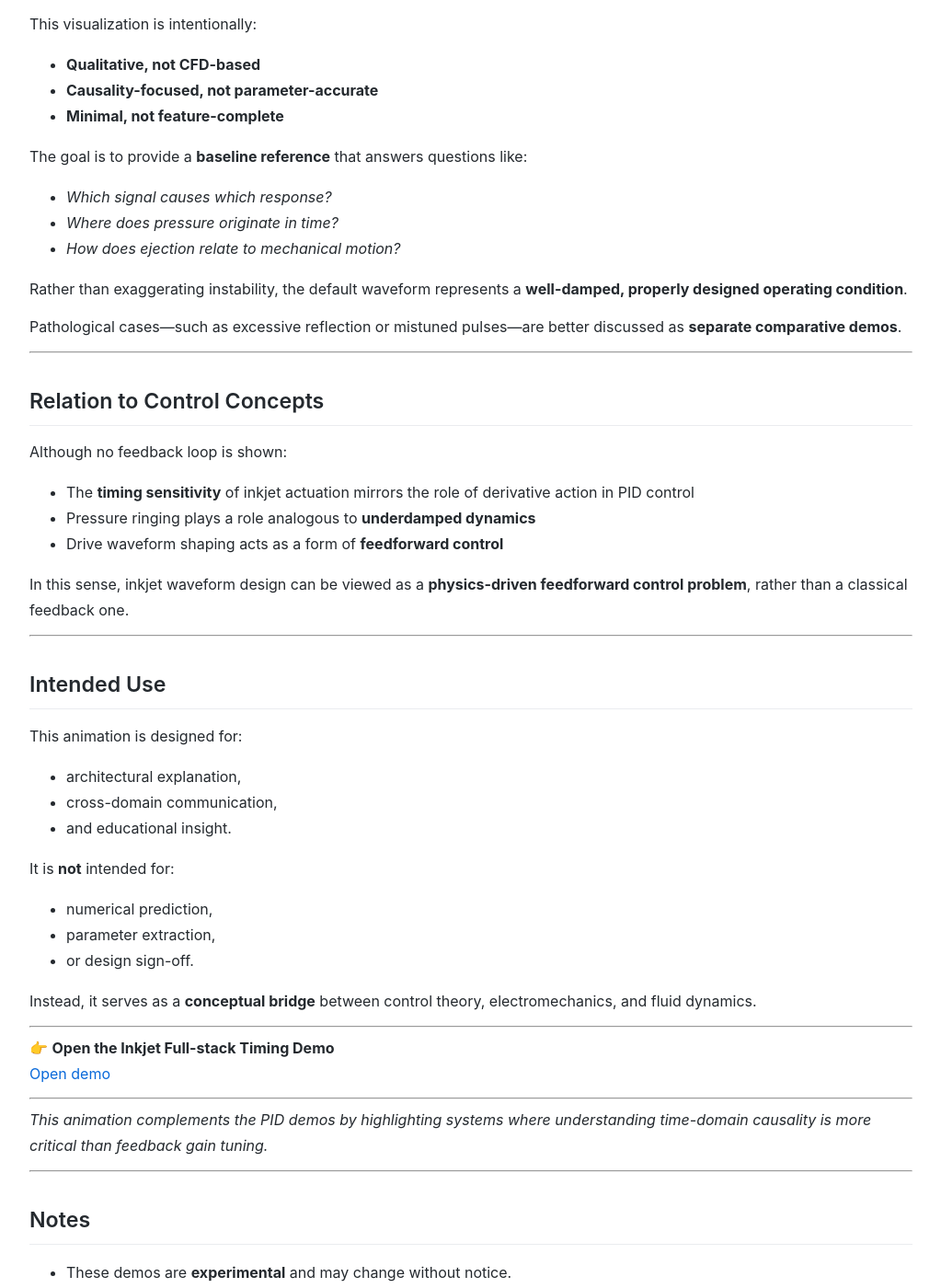
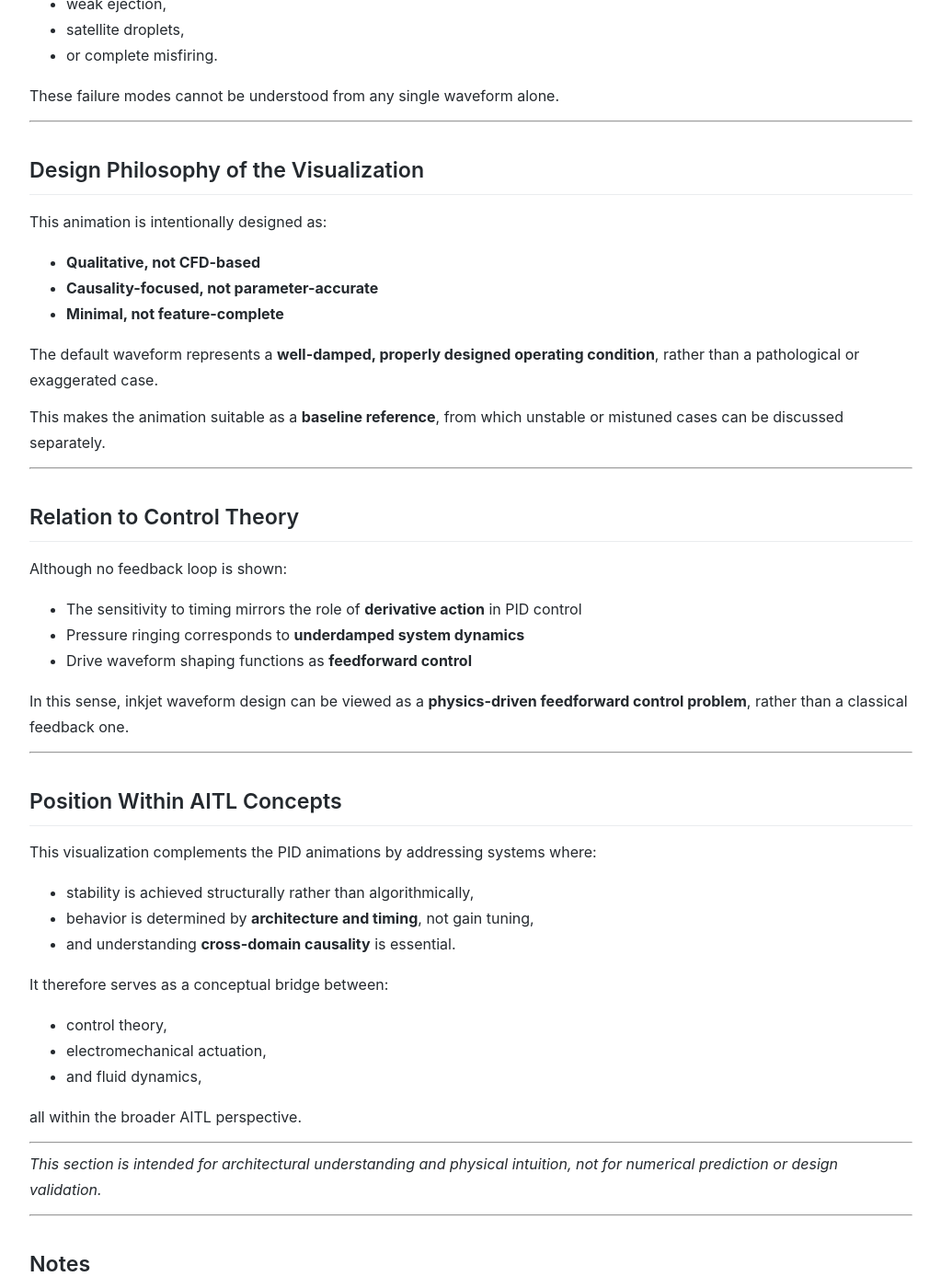
Before and after one commit to Samizo-AITL/aitl-animation-demos, a Jekyll site: the page built from index.md, in a window 1280 px wide and 1400 px high, scrolled down 11908 px. Shown: the whole window at 92% size, without its empty margins (128-1151 px from the left). Built offline with Jekyll 4.4.1, drawn with Linux system fonts in a browser that asks for light colours; some of the changed text lies outside the part shown.

Commit message:
Update index.md

```diff
--- a/index.md
+++ b/index.md
@@ -342,79 +342,84 @@
 
 > **Causality across electrical, mechanical, and fluid domains.**
 
-This section introduces an animation that visualizes this **full-stack
-time-domain causality** in a simplified but physically consistent manner.
+This section introduces a conceptual animation that visualizes this
+**full-stack time-domain causality** in a simplified but physically
+consistent manner.
 
 ---
 
-## Inkjet Full-stack Timing Animation (Conceptual)
+## Inkjet Full-stack Timing (Conceptual Overview)
 
-The inkjet system involves a tightly coupled sequence:
+An inkjet printhead operates through a tightly coupled sequence:
 
 1. **Electrical drive**
    Drive voltage waveform $V(t)$ applied to a piezoelectric actuator
+
 2. **Electrical response**
-   Current $I(t)$ associated with capacitive and dynamic effects
+   Current $I(t)$ associated with capacitive loading and dynamic effects
+
 3. **Mechanical deformation**
-   Actuator displacement $\Delta x(t)$
+   Actuator displacement $\Delta x(t)$ caused by the piezoelectric strain
+
 4. **Acoustic pressure generation**
-   Pressure $P(t)$ inside the ink channel
+   Pressure $P(t)$ induced inside the ink channel by rapid volume change
+
 5. **Fluid response**
-   Ink ejection ($Q_{\text{out}}$) and refill ($Q_{\text{in}}$)
+   Ink ejection ($Q_{\text{out}}$) followed by refill ($Q_{\text{in}}$)
 
-Unlike PID control, this process is **largely open-loop** and relies on
-precise **timing alignment** rather than feedback correction.
+All signals are aligned on a **common time axis**, making the causal
+relationships explicit.
 
 ---
 
-## Why Timing Matters More Than Feedback
+## Why Timing Dominates Over Feedback
 
-In inkjet actuation:
+Unlike classical control systems:
 
-- Pressure waves **reflect** inside the ink channel
-- Mechanical motion and fluid inertia introduce **phase delays**
-- Improper timing leads to:
-  - weak ejection,
-  - satellite droplets,
-  - or misfiring
+- Inkjet actuation is largely **open-loop**
+- There is no time for feedback correction during droplet ejection
+- Pressure waves **reflect and interfere** inside the ink channel
 
-These effects cannot be understood from a single waveform alone.
+As a result, performance depends primarily on **timing alignment**:
 
-The animation therefore displays **all relevant signals stacked on a
-common time axis**, making their causal relationships explicit.
+- drive pulse edges,
+- mechanical response delay,
+- acoustic propagation and reflection,
+- and fluid inertia.
+
+Improper timing leads to:
+- weak ejection,
+- satellite droplets,
+- or complete misfiring.
+
+These failure modes cannot be understood from any single waveform alone.
 
 ---
 
-## Design Philosophy of This Animation
+## Design Philosophy of the Visualization
 
-This visualization is intentionally:
+This animation is intentionally designed as:
 
 - **Qualitative, not CFD-based**
 - **Causality-focused, not parameter-accurate**
 - **Minimal, not feature-complete**
 
-The goal is to provide a **baseline reference** that answers questions like:
+The default waveform represents a **well-damped, properly designed
+operating condition**, rather than a pathological or exaggerated case.
 
-- *Which signal causes which response?*
-- *Where does pressure originate in time?*
-- *How does ejection relate to mechanical motion?*
-
-Rather than exaggerating instability, the default waveform represents a
-**well-damped, properly designed operating condition**.
-
-Pathological cases—such as excessive reflection or mistuned pulses—are
-better discussed as **separate comparative demos**.
+This makes the animation suitable as a **baseline reference**, from which
+unstable or mistuned cases can be discussed separately.
 
 ---
 
-## Relation to Control Concepts
+## Relation to Control Theory
 
 Although no feedback loop is shown:
 
-- The **timing sensitivity** of inkjet actuation mirrors the role of
-  derivative action in PID control
-- Pressure ringing plays a role analogous to **underdamped dynamics**
-- Drive waveform shaping acts as a form of **feedforward control**
+- The sensitivity to timing mirrors the role of **derivative action** in
+  PID control
+- Pressure ringing corresponds to **underdamped system dynamics**
+- Drive waveform shaping functions as **feedforward control**
 
 In this sense, inkjet waveform design can be viewed as a
 **physics-driven feedforward control problem**, rather than a classical
@@ -422,32 +427,27 @@
 
 ---
 
-## Intended Use
+## Position Within AITL Concepts
 
-This animation is designed for:
+This visualization complements the PID animations by addressing systems
+where:
 
-- architectural explanation,
-- cross-domain communication,
-- and educational insight.
+- stability is achieved structurally rather than algorithmically,
+- behavior is determined by **architecture and timing**, not gain tuning,
+- and understanding **cross-domain causality** is essential.
 
-It is **not** intended for:
-- numerical prediction,
-- parameter extraction,
-- or design sign-off.
+It therefore serves as a conceptual bridge between:
 
-Instead, it serves as a **conceptual bridge** between
-control theory, electromechanics, and fluid dynamics.
+- control theory,
+- electromechanical actuation,
+- and fluid dynamics,
+
+all within the broader AITL perspective.
 
 ---
 
-👉 **Open the Inkjet Full-stack Timing Demo**
-[Open demo](./demo/canvas/inkjet-fullstack.html)
-
----
-
-*This animation complements the PID demos by highlighting systems where
-understanding time-domain causality is more critical than feedback gain
-tuning.*
+*This section is intended for architectural understanding and physical
+intuition, not for numerical prediction or design validation.*
 
 ---
 
```
